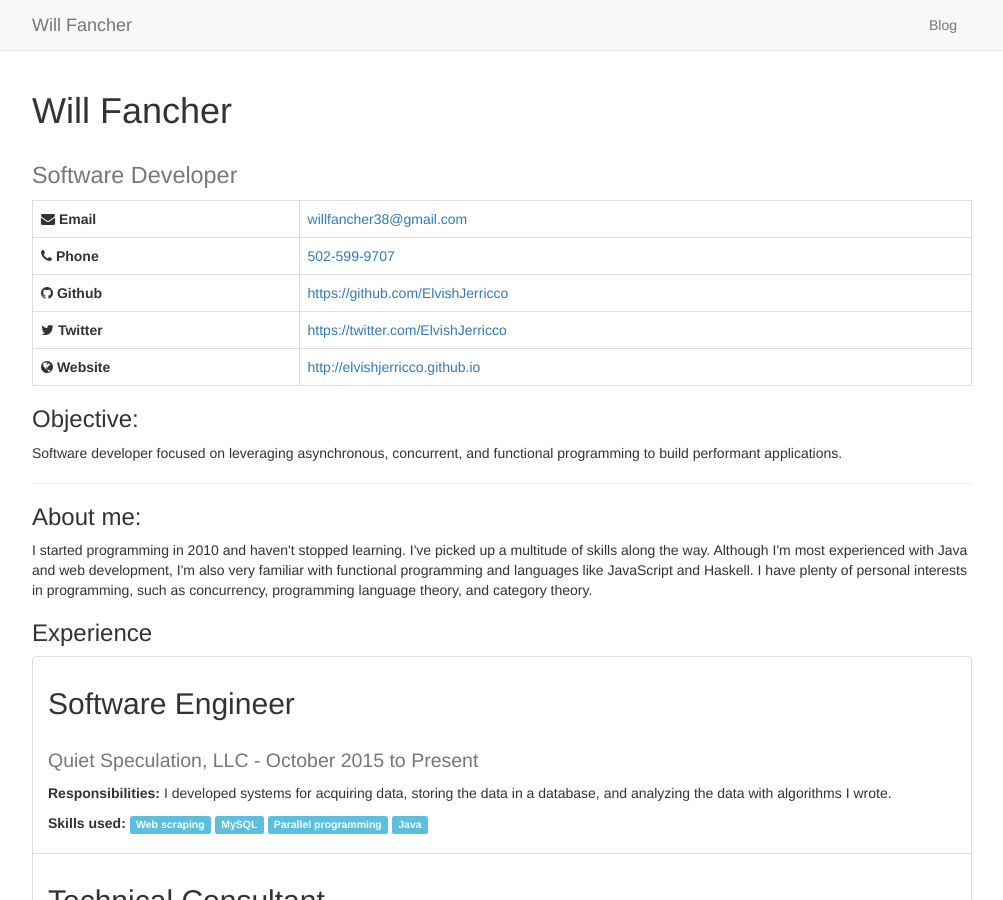
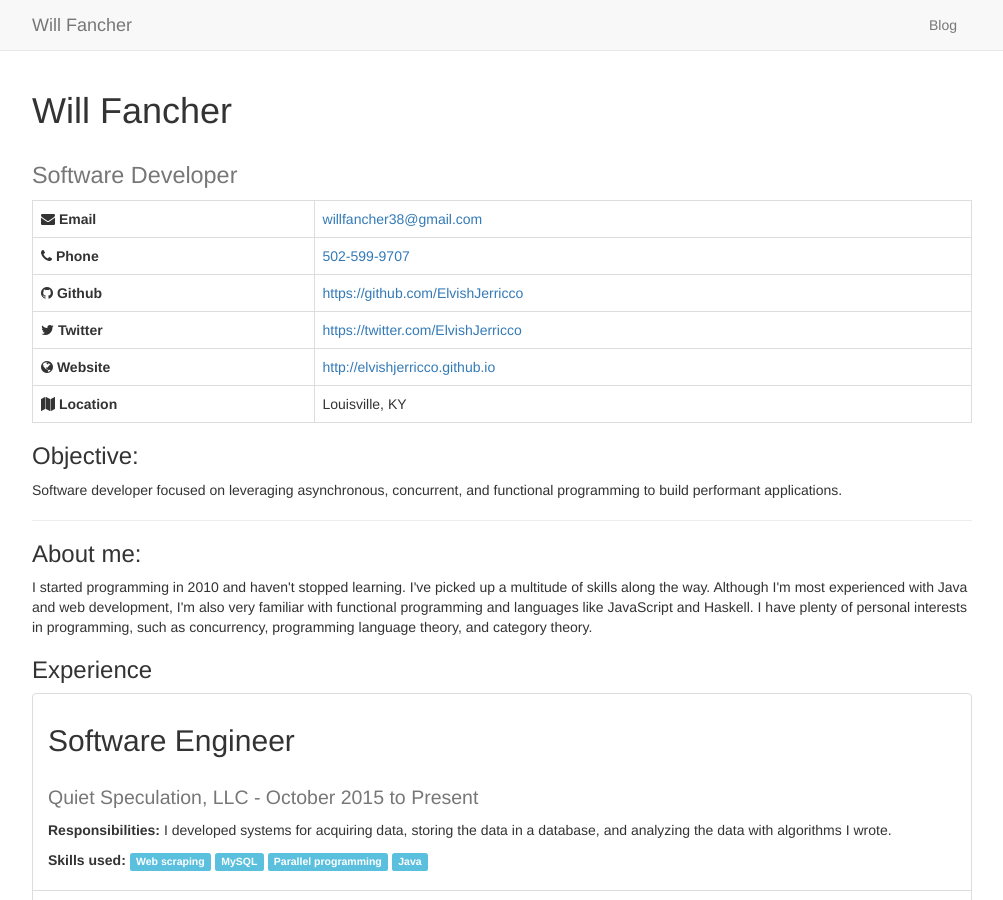
Before and after one commit to ElvishJerricco/elvishjerricco.github.io, a Jekyll site: the page built from other/Resume.html, in a window 1280 px wide and 900 px high. Shown: the whole window, without its empty margins (138-1141 px from the left). Built offline with Jekyll 4.4.1, drawn with Linux system fonts in a browser that asks for light colours.

Commit message:
Added city to contact info

```diff
--- a/_includes/contact.html
+++ b/_includes/contact.html
@@ -51,6 +51,14 @@
           </a>
         </td>
       </tr>
+      <tr>
+        <th scope="row">
+          <span class="fa fa-map"></span> Location
+        </th>
+        <td>
+          Louisville, KY
+        </td>
+      </tr>
     </tbody>
   </table>
 </p>
```
